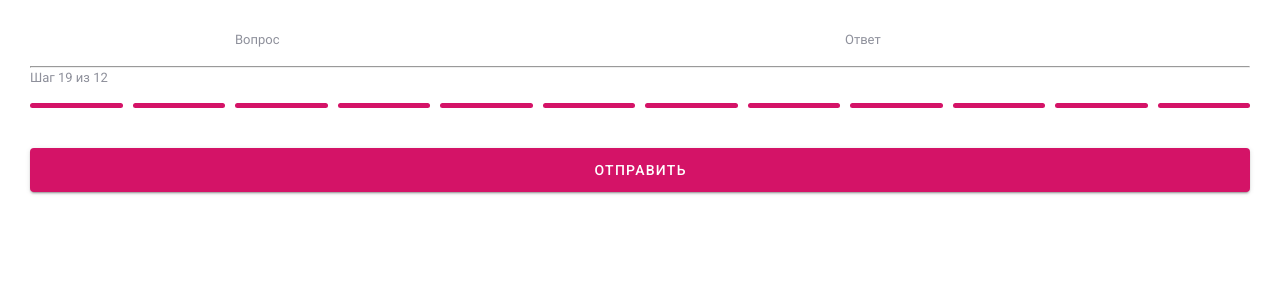
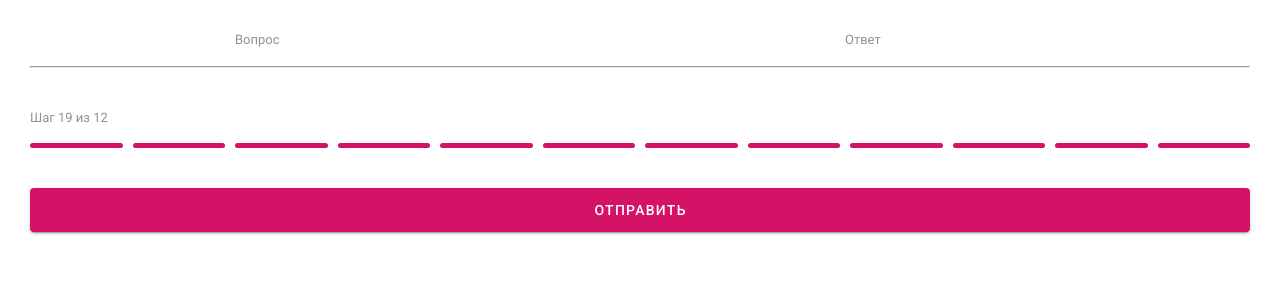
Before and after one commit to SuperbCoders/F-telegram-bot-RKO, a Vue app in the folder vuejs/: page /all-data in a window 1280 px wide. Shown: the top 300 px of the page. Built offline with nearby package versions, Linux system fonts and the light colour scheme; what vue-the-mask would draw is missing.

Commit message:
fix(frontend): return date vuex about step

```diff
--- a/vuejs/src/views/AllData/AllData.vue
+++ b/vuejs/src/views/AllData/AllData.vue
@@ -71,7 +71,7 @@
         </div>
       </div>
     </div>
-    <line-step :step="19" />
+    <line-step :step="19" class="mt-10" />
     <v-btn elevation="2" class="card_content_button mt-10" large @click="sendData()">Отправить</v-btn>
   </div>
 </template>
```
